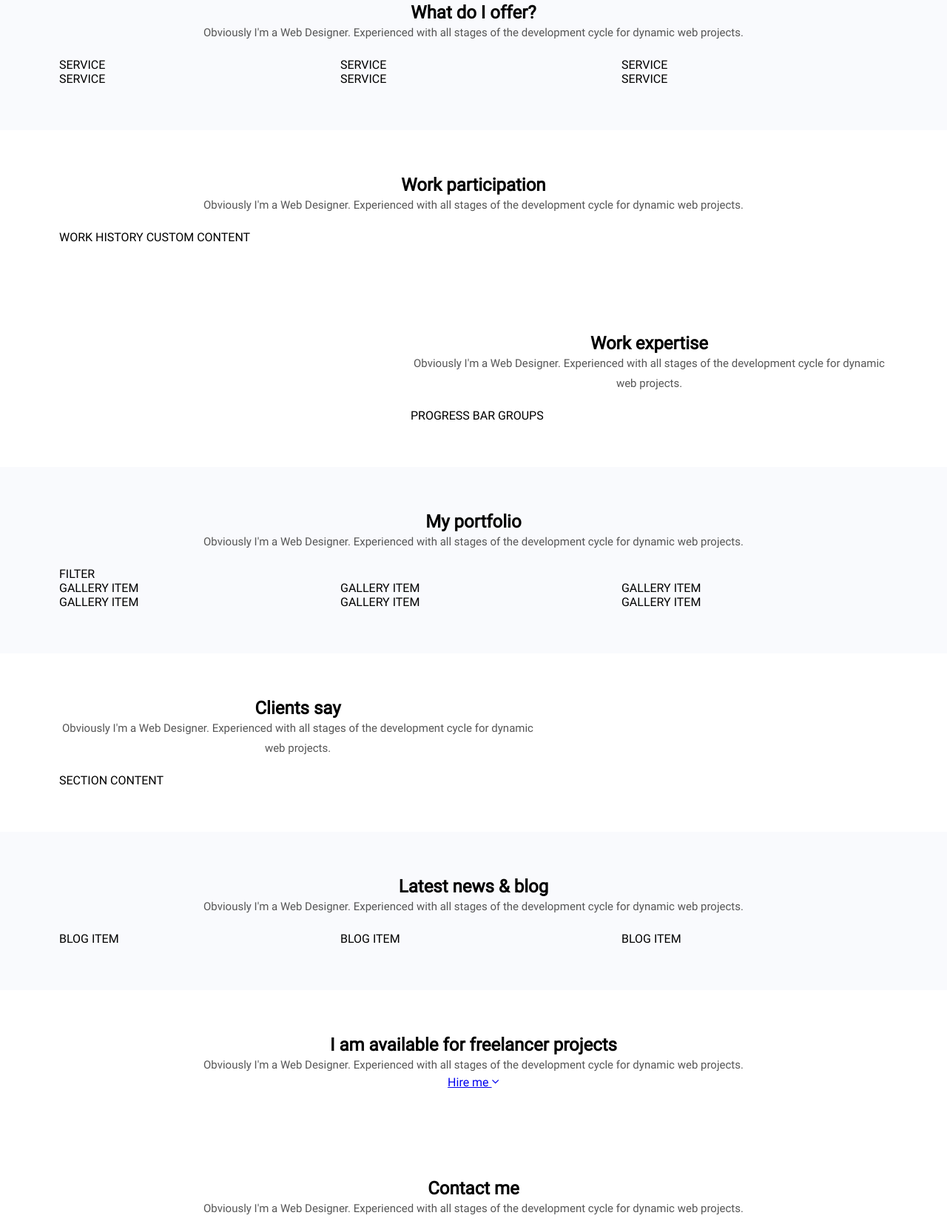
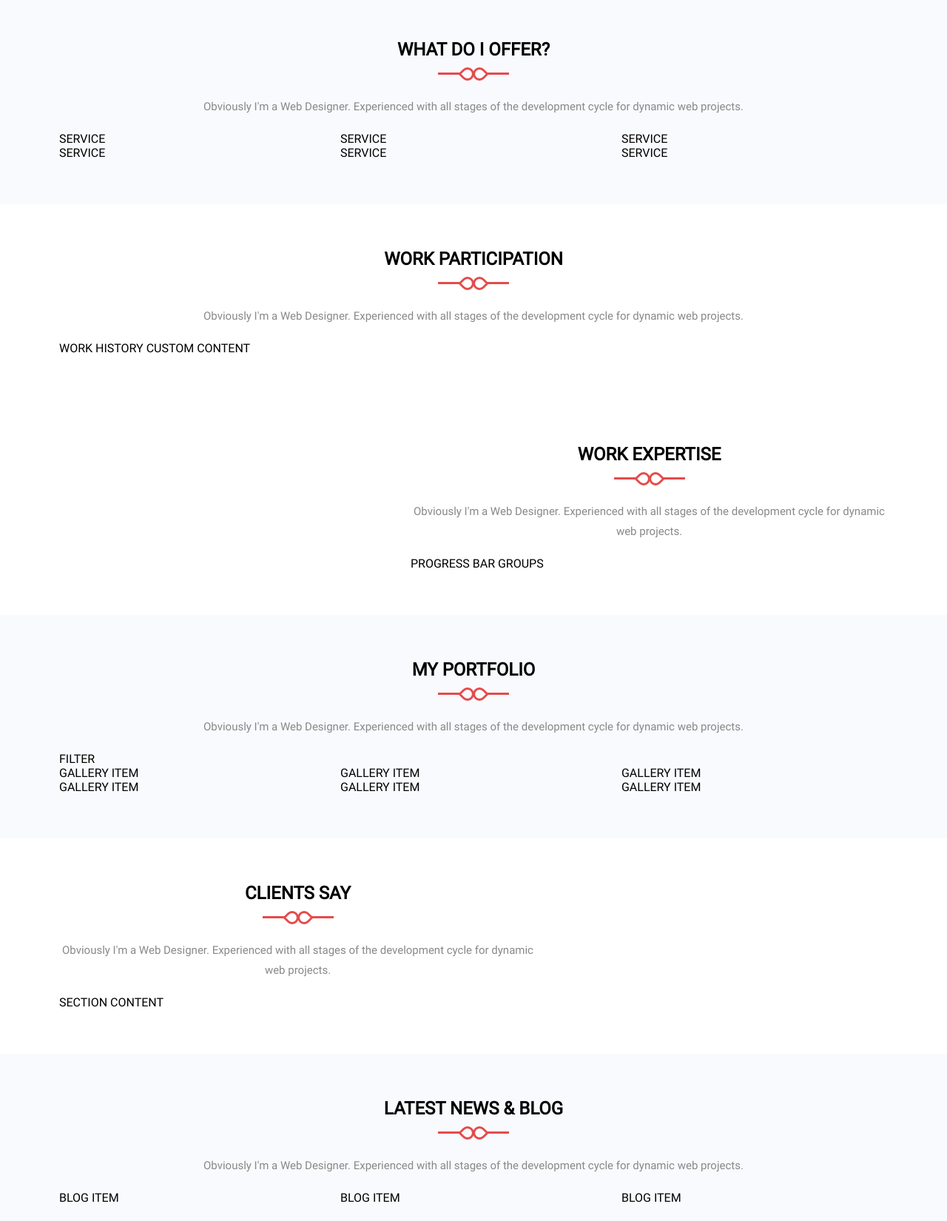
Before and after one commit to front-end-by-rimantas/32-grupe-portfolio, a website: page index.html in a window 1280 px wide. Shown: the part 1980-3630 px from the top of the page at 74% size. Drawn offline with Linux system fonts and the light colour scheme; a web font is replaced by a local one.

Commit message:
Section title #15

```diff
--- a/css/base/base.css
+++ b/css/base/base.css
@@ -72,3 +72,45 @@ p {
 .center {
     text-align: center;
 }
+
+.section-title {
+    margin-bottom: 50px;
+    text-transform: uppercase;
+    font-weight: 600;
+    position: relative;
+}
+.section-title::before,
+.section-title::after {
+    content: '';
+    display: block;
+    width: 12px;
+    height: 12px;
+    border-radius: 50% 50% 50% 0;
+    border: 3px solid var(--primary-color);
+    position: absolute;
+    bottom: -27.5px;
+    left: 50%;
+    transform: translateX(-95%) rotate(45deg);
+}
+.section-title::after {
+    border-radius: 50% 0 50% 50%;
+    transform: translateX(-5%) rotate(45deg);
+}
+.section-title > .line::before,
+.section-title > .line::after {
+    content: '';
+    display: block;
+    width: 30px;
+    height: 3px;
+    position: absolute;
+    bottom: -20px;
+    left: 50%;
+    background-color: var(--primary-color);
+    transform: translateX(calc(-100% - 18px));
+}
+.section-title > .line::after {
+    transform: translateX(18px);
+}
+.section-description {
+    color: #888;
+}
--- a/index.html
+++ b/index.html
@@ -80,8 +80,10 @@
     <div class="container">
         <div class="row center">
             <div class="col-12 col-md-10 m-l-md-1 col-lg-8 m-l-lg-2">
-                <h2>Hobbies &amp; Interests</h2>
-                <p>Obviously I'm a Web Designer. Experienced with all stages of the development cycle for dynamic web projects.</p>
+                <h2 class="section-title">
+                    Hobbies &amp; Interests<div class="line"></div>
+                </h2>
+                <p class="section-description">Obviously I'm a Web Designer. Experienced with all stages of the development cycle for dynamic web projects.</p>
             </div>
         </div>
         <div class="row">
@@ -148,8 +150,10 @@
     <div class="container bg-grey">
         <div class="row center">
             <div class="col-12 col-md-10 m-l-md-1 col-lg-8 m-l-lg-2">
-                <h2>What do I offer?</h2>
-                <p>Obviously I'm a Web Designer. Experienced with all stages of the development cycle for dynamic web projects.</p>
+                <h2 class="section-title">
+                    What do I offer?<div class="line"></div>
+                </h2>
+                <p class="section-description">Obviously I'm a Web Designer. Experienced with all stages of the development cycle for dynamic web projects.</p>
             </div>
         </div>
         <div class="row">
@@ -179,8 +183,10 @@
     <div class="container">
         <div class="row center">
             <div class="col-12 col-md-10 m-l-md-1 col-lg-8 m-l-lg-2">
-                <h2>Work participation</h2>
-                <p>Obviously I'm a Web Designer. Experienced with all stages of the development cycle for dynamic web projects.</p>
+                <h2 class="section-title">
+                    Work participation<div class="line"></div>
+                </h2>
+                <p class="section-description">Obviously I'm a Web Designer. Experienced with all stages of the development cycle for dynamic web projects.</p>
             </div>
         </div>
         <div class="row">
@@ -195,8 +201,10 @@
     <div class="container">
         <div class="row center">
             <div class="col-12 col-md-7 m-l-md-5">
-                <h2>Work expertise</h2>
-                <p>Obviously I'm a Web Designer. Experienced with all stages of the development cycle for dynamic web projects.</p>
+                <h2 class="section-title">
+                    Work expertise<div class="line"></div>
+                </h2>
+                <p class="section-description">Obviously I'm a Web Designer. Experienced with all stages of the development cycle for dynamic web projects.</p>
             </div>
         </div>
         <div class="row">
@@ -211,8 +219,10 @@
     <div class="container bg-grey">
         <div class="row center">
             <div class="col-12 col-md-10 m-l-md-1 col-lg-8 m-l-lg-2">
-                <h2>My portfolio</h2>
-                <p>Obviously I'm a Web Designer. Experienced with all stages of the development cycle for dynamic web projects.</p>
+                <h2 class="section-title">
+                    My portfolio<div class="line"></div>
+                </h2>
+                <p class="section-description">Obviously I'm a Web Designer. Experienced with all stages of the development cycle for dynamic web projects.</p>
             </div>
         </div>
         <div class="row">
@@ -245,8 +255,10 @@
     <div class="container">
         <div class="row center">
             <div class="col-12 col-md-7">
-                <h2>Clients say</h2>
-                <p>Obviously I'm a Web Designer. Experienced with all stages of the development cycle for dynamic web projects.</p>
+                <h2 class="section-title">
+                    Clients say<div class="line"></div>
+                </h2>
+                <p class="section-description">Obviously I'm a Web Designer. Experienced with all stages of the development cycle for dynamic web projects.</p>
             </div>
         </div>
         <div class="row">
@@ -261,8 +273,10 @@
     <div class="container bg-grey">
         <div class="row center">
             <div class="col-12 col-md-10 m-l-md-1 col-lg-8 m-l-lg-2">
-                <h2>Latest news &amp; blog</h2>
-                <p>Obviously I'm a Web Designer. Experienced with all stages of the development cycle for dynamic web projects.</p>
+                <h2 class="section-title">
+                    Latest news &amp; blog<div class="line"></div>
+                </h2>
+                <p class="section-description">Obviously I'm a Web Designer. Experienced with all stages of the development cycle for dynamic web projects.</p>
             </div>
         </div>
         <div class="row">
@@ -295,8 +309,10 @@
     <div class="container">
         <div class="row center">
             <div class="col-12 col-md-10 m-l-md-1 col-lg-8 m-l-lg-2">
-                <h2>Contact me</h2>
-                <p>Obviously I'm a Web Designer. Experienced with all stages of the development cycle for dynamic web projects.</p>
+                <h2 class="section-title">
+                    Contact me<div class="line"></div>
+                </h2>
+                <p class="section-description">Obviously I'm a Web Designer. Experienced with all stages of the development cycle for dynamic web projects.</p>
             </div>
         </div>
         <div class="row">
```
